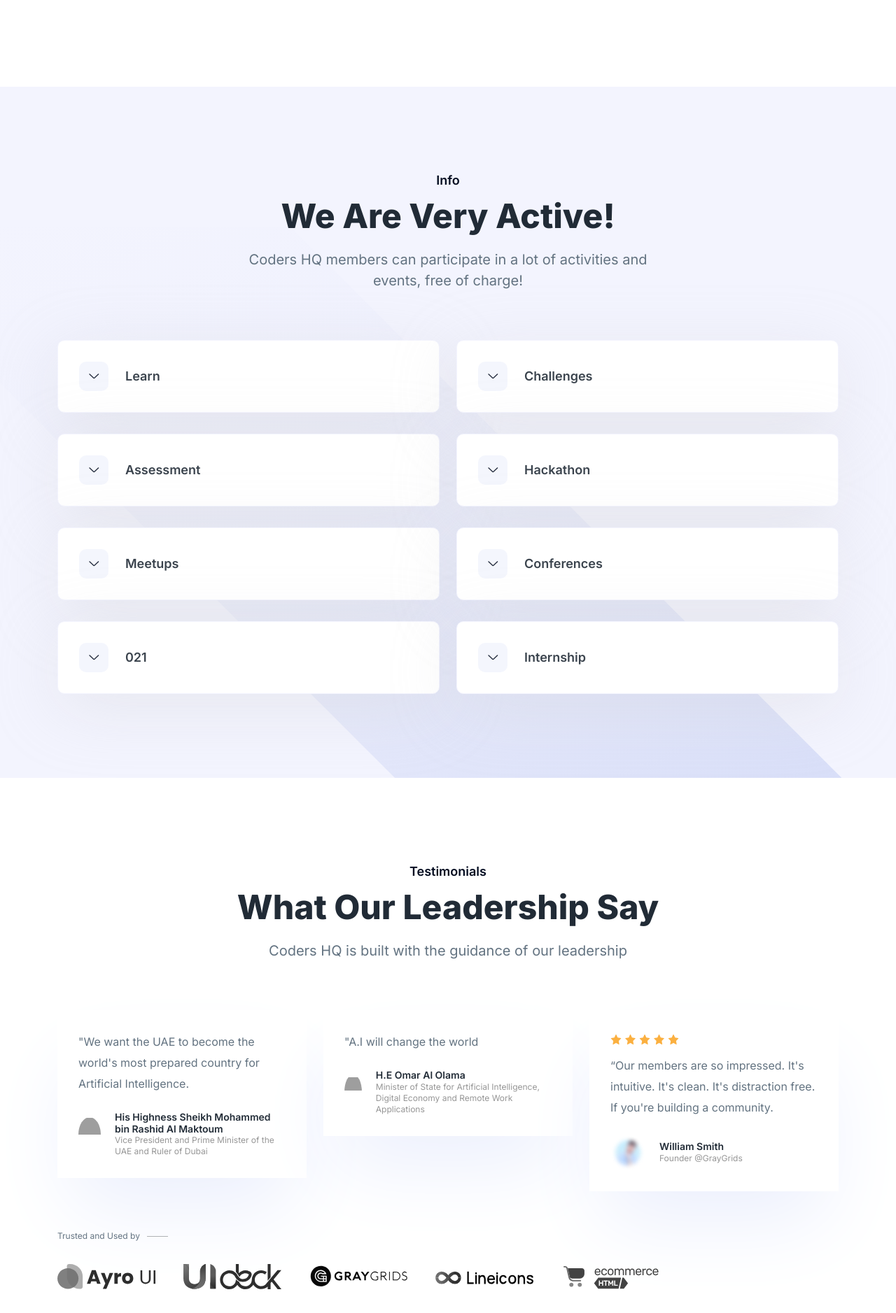
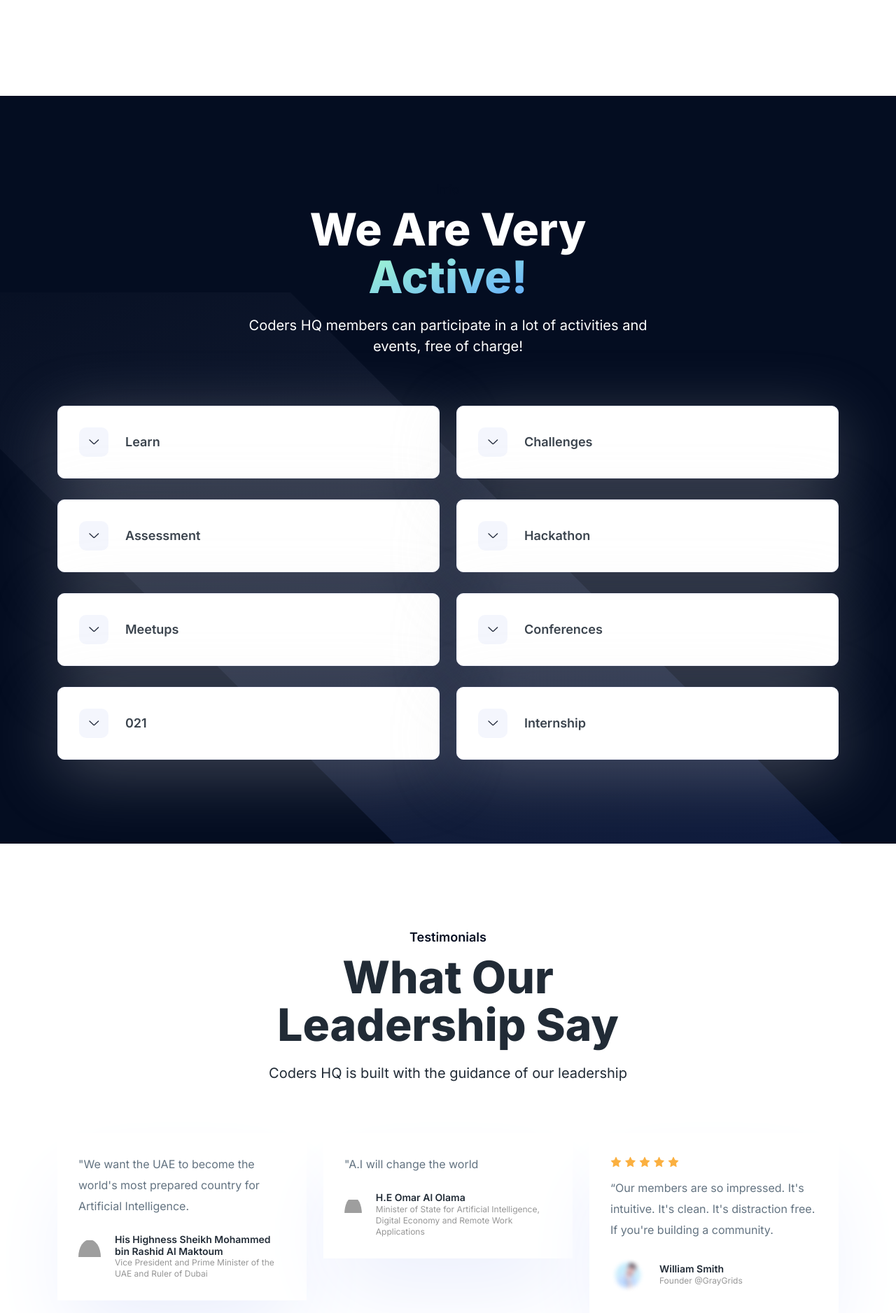
Before and after one commit to ralsuwaidi/chq-landing, a PHP site: page / in a window 1280 px wide. Shown: the part 4227-6104 px from the top of the page at 70% size. Run offline with PHP 8.4, Linux system fonts and the light colour scheme; grey boxes are pictures that could not be loaded.

Commit message:
update color scheme

```diff
--- a/assets/css/ud-styles.css
+++ b/assets/css/ud-styles.css
@@ -556,6 +556,14 @@ p {
   margin-bottom: 30px;
 }
 
+.gradient3{
+  background: -webkit-linear-gradient(-70deg, #a2facf 0%, #64acff 100%);
+  background-clip: border-box;
+  -webkit-background-clip: text;
+  background-clip: text;
+  -webkit-text-fill-color: transparent;
+}
+
 .ud-hero-content .ud-hero-title {
   background: -webkit-linear-gradient(-70deg, #a2facf 0%, #64acff 100%);
   background-clip: border-box;
@@ -726,8 +734,8 @@ p {
 
 .ud-section-title h2 {
   font-weight: 800;
-  font-size: 48px;
-  line-height: 55px;
+  font-size: 64px ;
+  line-height: 68px ;
   text-transform: capitalize;
   color: var(--heading-color);
   margin-bottom: 20px;
@@ -756,6 +764,7 @@ p {
 .ud-section-title p {
   font-size: 20px;
   line-height: 30px;
+  color: var(--heading-color);
 }
 
 @media (max-width: 767px) {
@@ -844,7 +853,7 @@ p {
 
 /* ===== About CSS ===== */
 .ud-about {
-  background: #f3f4fe;
+  background: var(--primary-color);
   padding: 120px 0;
 }
 
@@ -1072,7 +1081,7 @@ p {
 .ud-faq {
   padding-top: 120px;
   padding-bottom: 90px;
-  background: #f3f4fe;
+  background:var(--primary-color);
   position: relative;
   z-index: 1;
 }
--- a/index.html
+++ b/index.html
@@ -359,8 +359,8 @@
           <div class="col-lg-12">
             <div class="ud-section-title text-center mx-auto">
               <span>Info</span>
-              <h2>We Are Very Active!</h2>
-              <p>
+              <h2 style="color: white;">We Are Very <font class="gradient3">Active!</font></h2>
+              <p style="color: white;">
                 Coders HQ members can participate in a lot of activities and events, free of charge!
               </p>
             </div>
```
